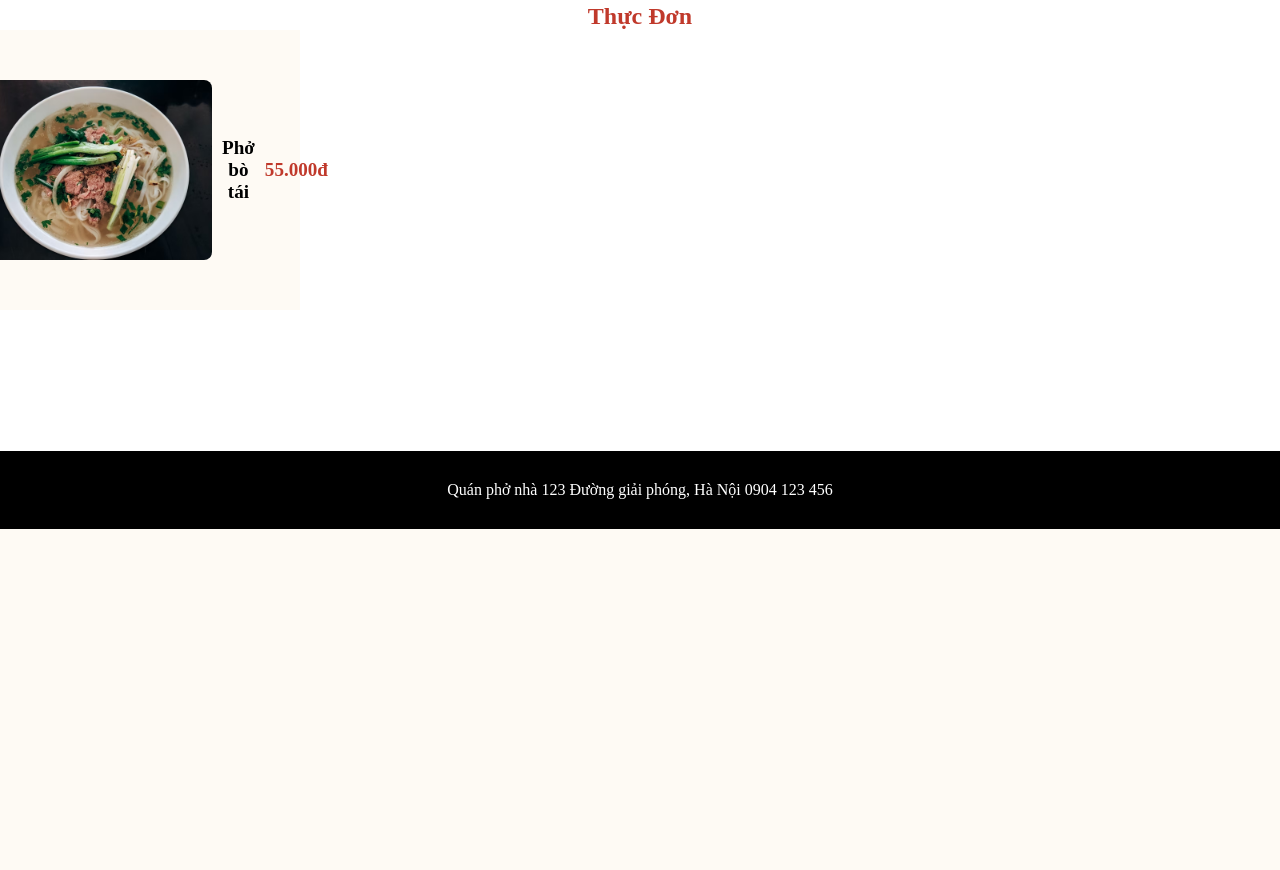
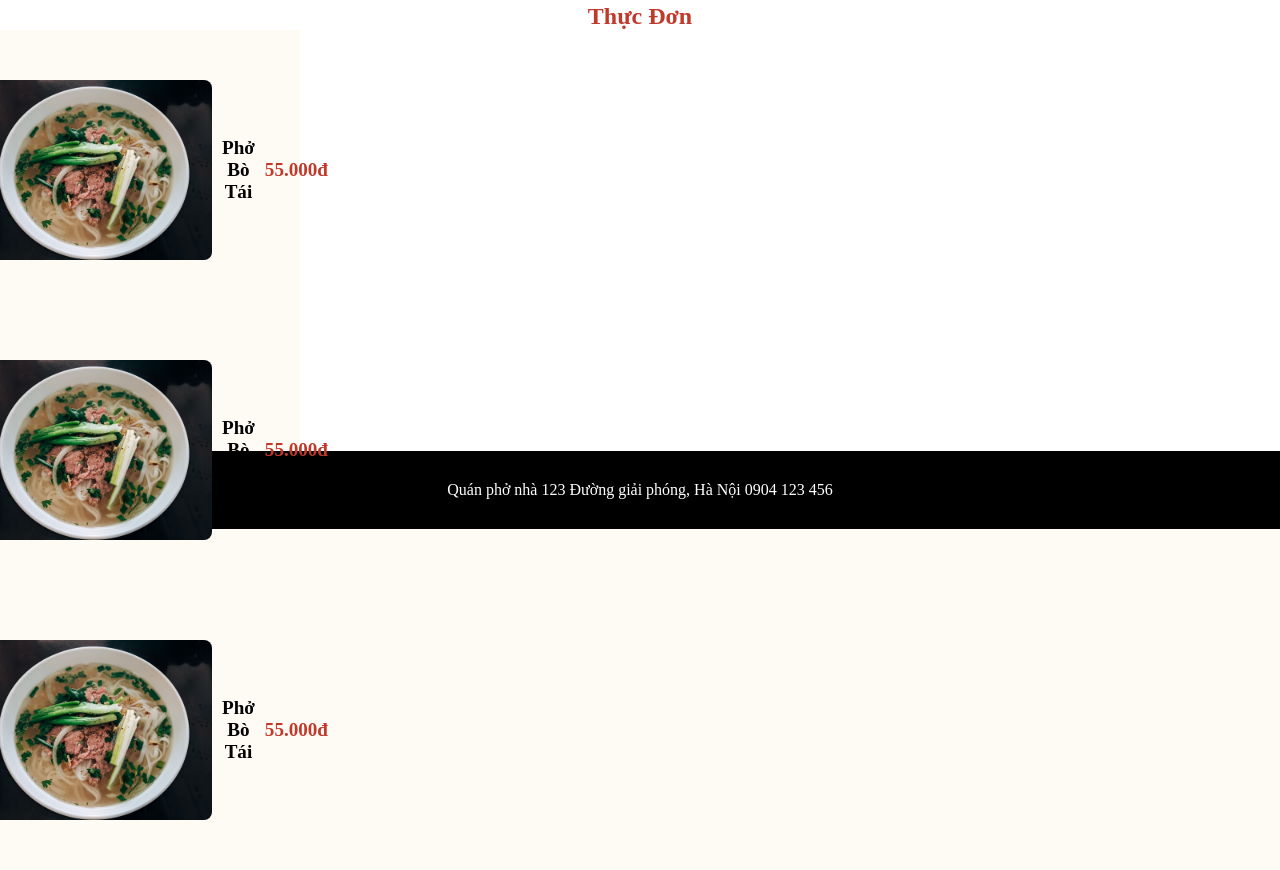
Before and after one commit to huydat-tran/TranHuyDat_B25DTCN228_IT103A_Session-11, a plain HTML site: page TranHuyDat_B25DTCN228_IT103A_Session 11/Bài kiểm tra/index.html in a window 1280 px wide. Shown: the part 507-1377 px from the top of the page. Before the commit the page ends 1036 px from the top, so only its background shows below. Drawn offline with Linux system fonts and the light colour scheme.

Commit message:
Update index.html

```diff
--- a/TranHuyDat_B25DTCN228_IT103A_Session 11/Bài kiểm tra/index.html
+++ b/TranHuyDat_B25DTCN228_IT103A_Session 11/Bài kiểm tra/index.html
@@ -29,18 +29,27 @@
       </div>
       <div class="contentv2">
         <h3>Thực đơn</h3>
-        <div class="content_box">
-
+        <div class="item_boxv2">
+          <div class="content_box">
             <img src="./73a29020f33b585fb0eaed765a2b8950a4aa380f.png" alt="" />
-            <p>Phở bò tái</p>
+            <p>Phở Bò Tái</p>
             <p class="price">55.000đ</p>
           </div>
-
+          <div class="content_box">
+            <img src="./73a29020f33b585fb0eaed765a2b8950a4aa380f.png" alt="" />
+            <p>Phở Bò Tái</p>
+            <p class="price">55.000đ</p>
+          </div>
+          <div class="content_box">
+            <img src="./73a29020f33b585fb0eaed765a2b8950a4aa380f.png" alt="" />
+            <p>Phở Bò Tái</p>
+            <p class="price">55.000đ</p>
+          </div>
         </div>
       </div>
     </main>
     <footer>
-        <p>Quán phở nhà  123 Đường giải phóng, Hà Nội 0904 123 456</p>
+      <p>Quán phở nhà 123 Đường giải phóng, Hà Nội 0904 123 456</p>
     </footer>
   </body>
 </html>
```
